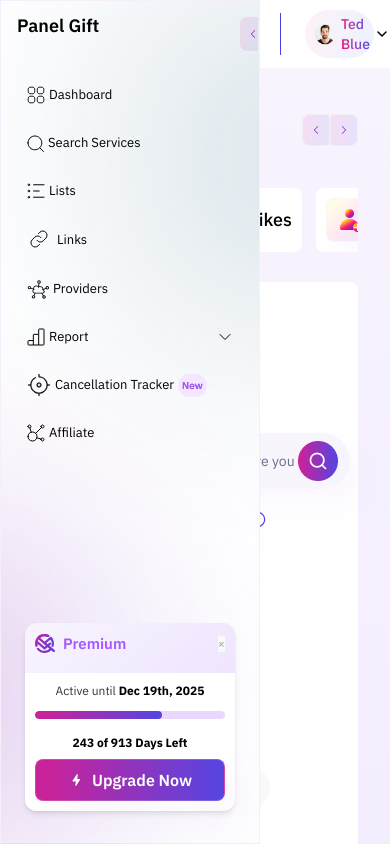
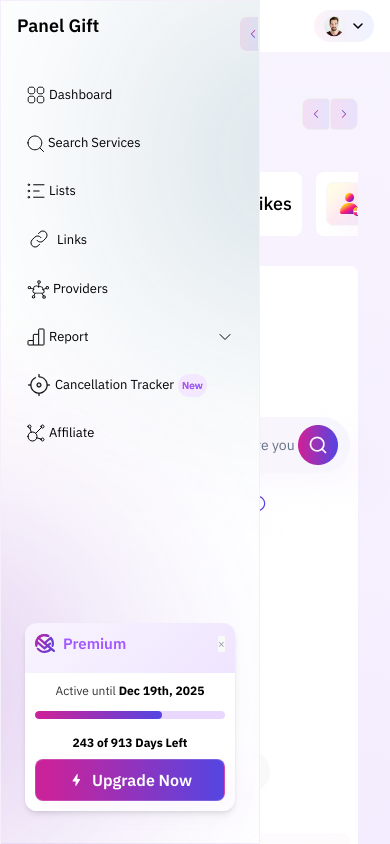
Before and after one commit to pandebono524/cron-job-vue, a Vue app: page / in a window 390 px wide. Shown: the top 844 px of the page. Built offline with nearby package versions, Linux system fonts and the light colour scheme.

Commit message:
Update Header component to improve responsiveness by hiding certain elements on smaller screens.

```diff
--- a/src/components/Header.vue
+++ b/src/components/Header.vue
@@ -1,7 +1,7 @@
 <template>
   <header class="flex py-2.5 px-4 items-center justify-end bg-white w-auto">
     <div class="flex items-center gap-6">
-      <div class="flex items-center gap-8 pr-6 border-r border-gradient">
+      <div class="hidden sm:flex items-center gap-8 pr-6 border-r border-gradient">
         <button class="flex items-center gap-2 cursor-pointer hover:opacity-80 transition" @click="$emit('upgrade')">
           <Svg name="upgrade"></Svg>
           <span
@@ -24,7 +24,7 @@
           class="flex items-center gap-1 px-2 py-1 rounded-full bg-gradient-to-r from-pink-50 to-indigo-50 cursor-pointer hover:bg-gradient-to-r hover:from-pink-100 hover:to-indigo-100 transition">
           <img src="../assets/images/user.png" alt="User avatar" class="w-6 h-6" />
           <span
-            class="font-ibm font-medium text-sm bg-gradient-to-r from-pink-600 to-indigo-600 bg-clip-text text-transparent">
+            class="hidden sm:flex font-ibm font-medium text-sm bg-gradient-to-r from-pink-600 to-indigo-600 bg-clip-text text-transparent">
             Ted Blue
           </span>
           <Svg name="arrow-down" class="w-4 h-4 text-black"></Svg>
```
